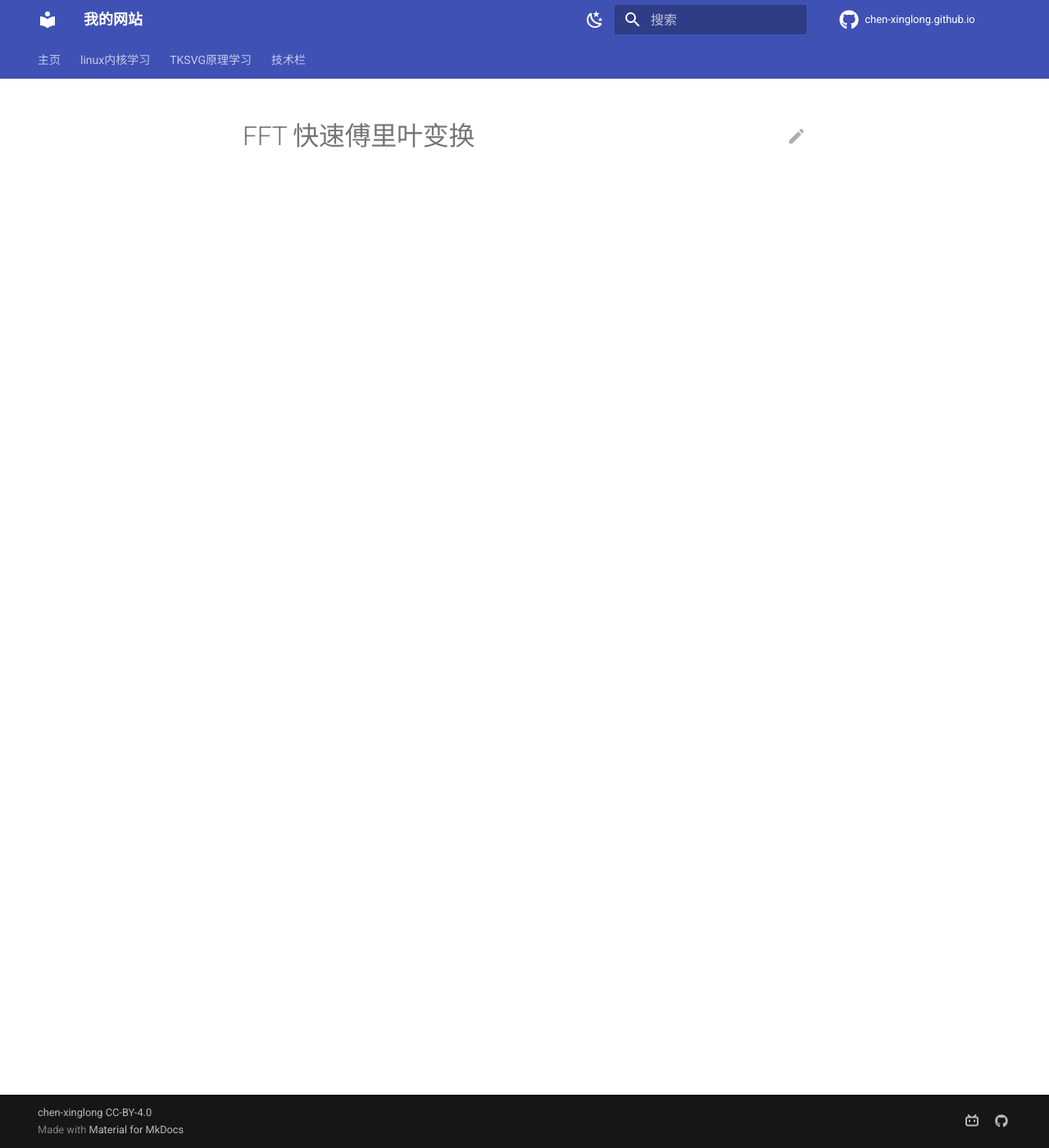
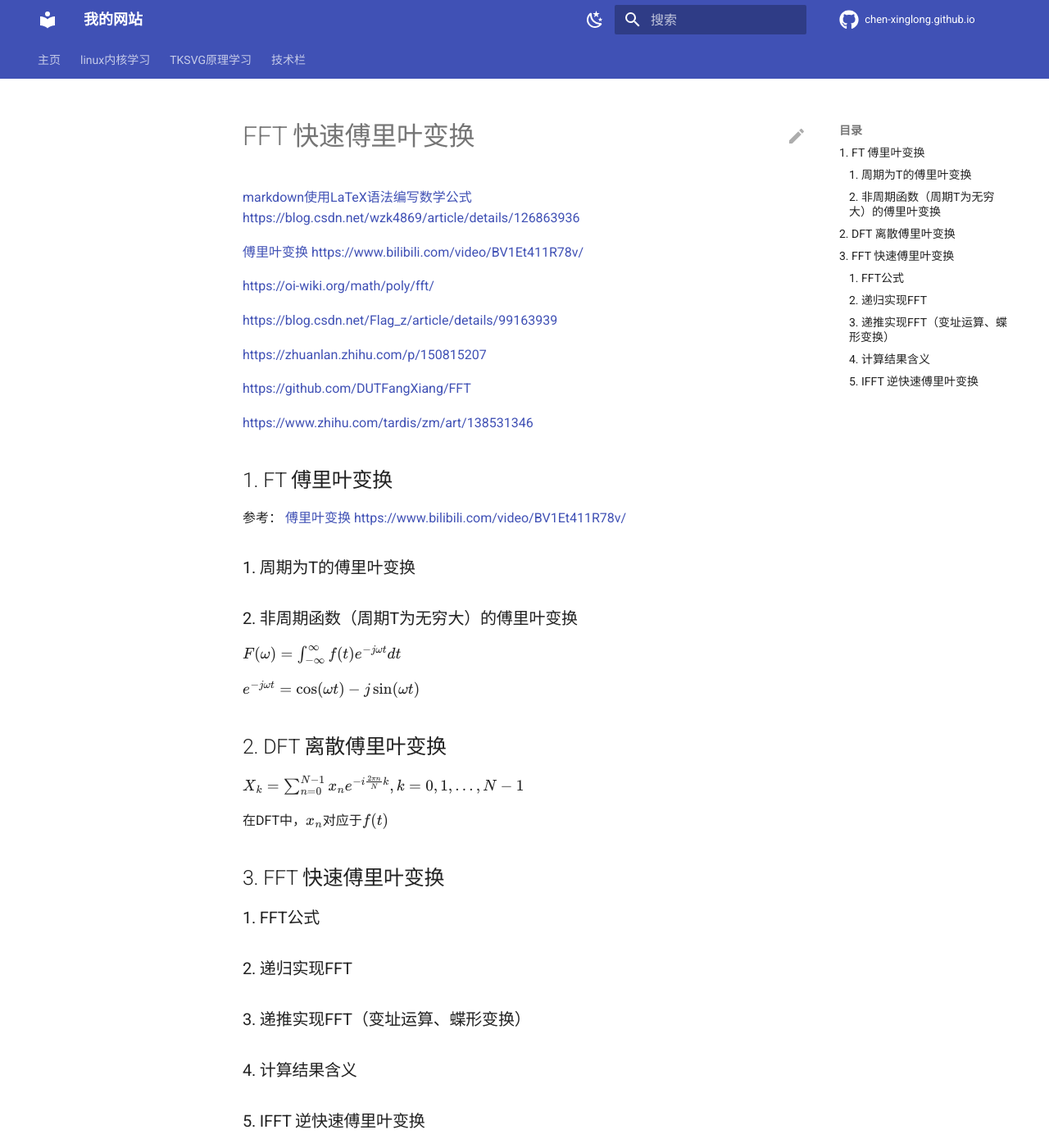
Before and after one commit to chen-xinglong/chen-xinglong.github.io, an MkDocs documentation site: the page built from docs/FFT.md, in a window 1280 px wide and 1400 px high. Shown: the whole window at 82% size. Built offline with MkDocs 1.6.1 and Material for MkDocs 9.7.7, drawn with Linux system fonts in a browser that asks for light colours; comment, search, counter and statistics services are not loaded.

Commit message:
update 0423

```diff
--- a/docs/FFT.md
+++ b/docs/FFT.md
@@ -1 +1,45 @@
 # FFT 快速傅里叶变换
+
+[markdown使用LaTeX语法编写数学公式 https://blog.csdn.net/wzk4869/article/details/126863936](https://blog.csdn.net/wzk4869/article/details/126863936)
+
+[傅里叶变换 https://www.bilibili.com/video/BV1Et411R78v/](https://www.bilibili.com/video/BV1Et411R78v/)
+
+[https://oi-wiki.org/math/poly/fft/](https://oi-wiki.org/math/poly/fft/)
+
+[https://blog.csdn.net/Flag_z/article/details/99163939](https://blog.csdn.net/Flag_z/article/details/99163939)
+
+[https://zhuanlan.zhihu.com/p/150815207](https://zhuanlan.zhihu.com/p/150815207)
+
+[https://github.com/DUTFangXiang/FFT](https://github.com/DUTFangXiang/FFT)
+
+[https://www.zhihu.com/tardis/zm/art/138531346](https://www.zhihu.com/tardis/zm/art/138531346)
+
+## 1. FT 傅里叶变换
+
+参考： [傅里叶变换 https://www.bilibili.com/video/BV1Et411R78v/](https://www.bilibili.com/video/BV1Et411R78v/)
+
+### 1. 周期为T的傅里叶变换
+
+### 2. 非周期函数（周期T为无穷大）的傅里叶变换
+
+$F(\omega)=\int_{-\infty}^{\infty} f(t) e^{-j \omega t} d t$
+
+$e^{-j \omega t}=\cos(\omega t)-j\sin(\omega t)$
+
+## 2. DFT 离散傅里叶变换
+
+$X_k=\sum_{n=0}^{N-1}x_ne^{-i \frac{2 \pi n}{N} k},k=0,1,...,N-1$
+
+在DFT中，$x_n$对应于$f(t)$
+
+## 3. FFT 快速傅里叶变换
+
+### 1. FFT公式
+
+### 2. 递归实现FFT
+
+### 3. 递推实现FFT（变址运算、蝶形变换）
+
+### 4. 计算结果含义
+
+### 5. IFFT 逆快速傅里叶变换
```
Also changed, not shown: docs/index.md (+7 -1 lines).
